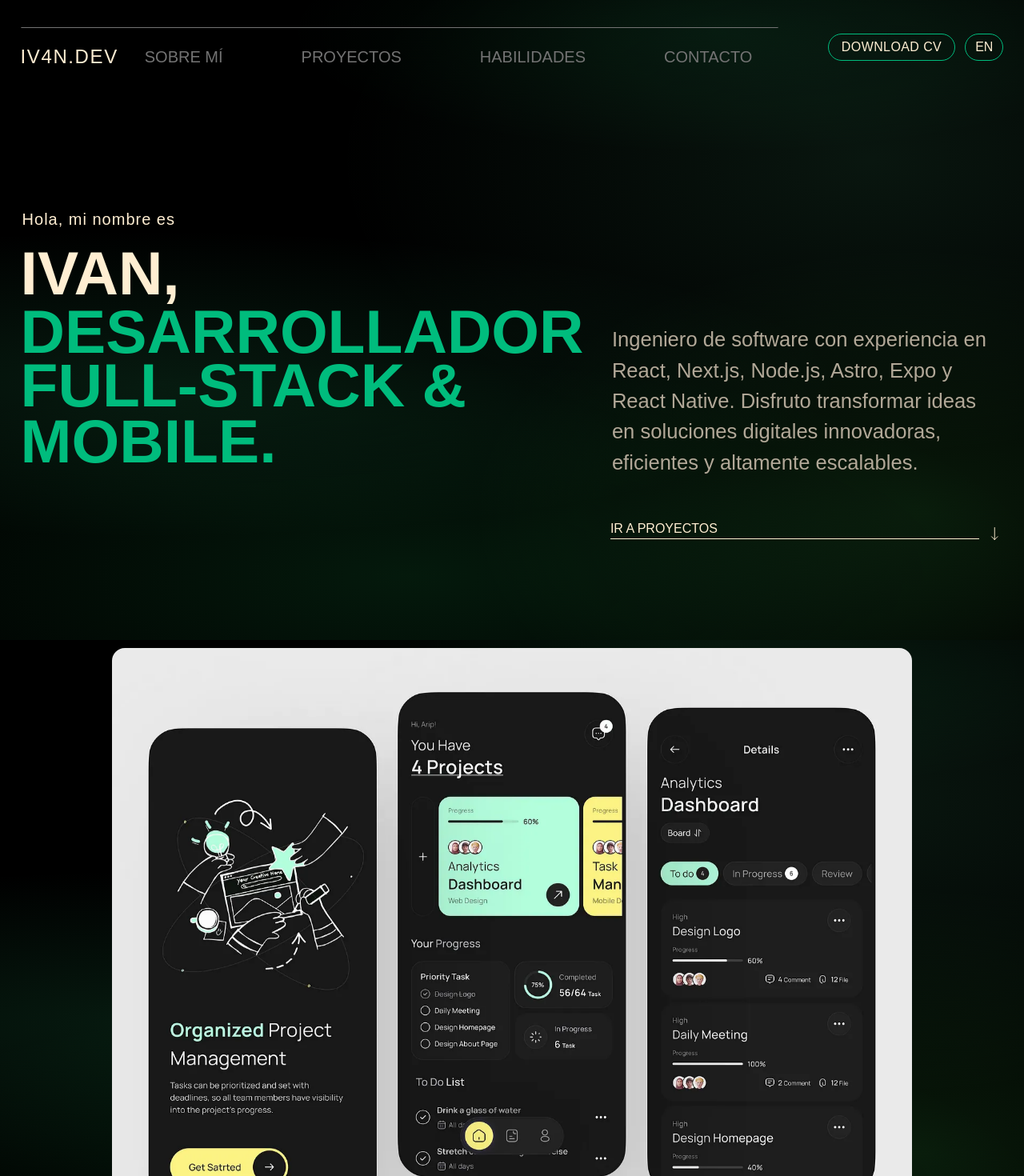
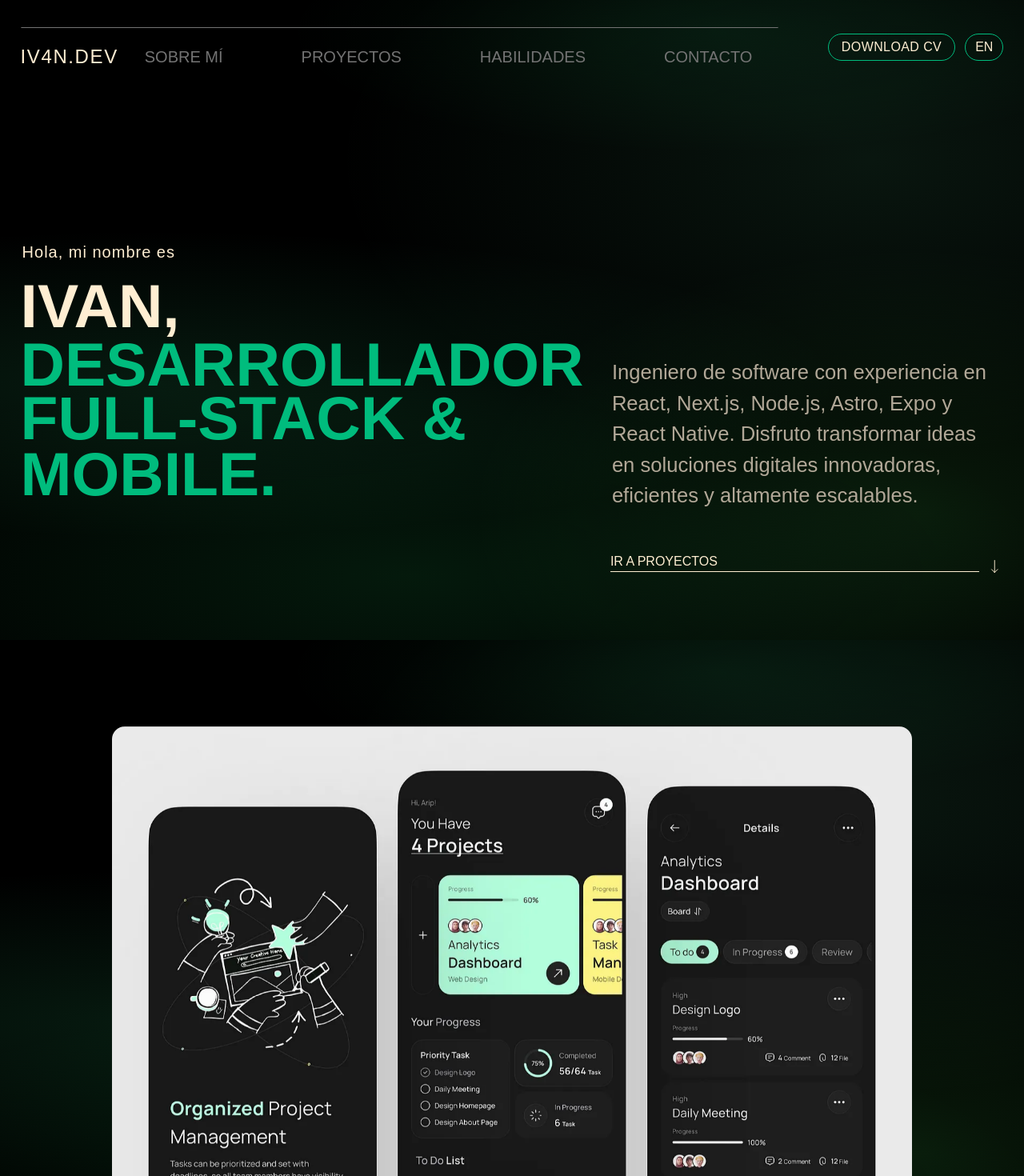
Before and after one commit to Iv44n/iv4n.dev, a Next.js app: page / in a window 1280 px wide. Shown: the top 1470 px of the page at 80% size. Built offline with nearby package versions, Linux system fonts and the light colour scheme; a web font is replaced by a local one.

Commit message:
refactor: improve layout and styling

```diff
--- a/src/app/page.tsx
+++ b/src/app/page.tsx
@@ -5,7 +5,7 @@ export default function Home() {
   return (
     <main
       aria-label='Hero section'
-      className='w-full min-h-screen flex flex-col items-center px-[5.2%] md:px-[3%] lg:px-[2%] py-20 lg:py-24'
+      className='w-full min-h-screen flex flex-col items-center px-[5.2%] md:px-[3%] lg:px-[2%]'
     >
       <Hero />
       <ProjectList />
--- a/src/components/Hero.tsx
+++ b/src/components/Hero.tsx
@@ -37,8 +37,8 @@ export default function Hero() {
     'Ingeniero de software con experiencia en React, Next.js, Node.js, Astro, Expo y React Native. Disfruto transformar ideas en soluciones digitales innovadoras, eficientes y altamente escalables.'
 
   return (
-    <section id='about' aria-label='Acerca de mí' className='w-full mb-20'>
-      <div className='flex flex-col justify-between gap-5 lg:flex-row lg:items-end lg:min-h-[calc(100vh-30rem)] mt-20 lg:mt-0'>
+    <section id='about' aria-label='Acerca de mí' className='w-full min-h-[calc(100vh-9rem)] lg:min-h-[calc(100vh-15rem)] flex flex-col justify-end'>
+      <div className='flex flex-col justify-between gap-5 lg:flex-row lg:items-end lg:mt-0'>
         <div className='flex-1'>
           <span className='block text-[clamp(1rem,3vw,1.25rem)] tracking-wider mb-4 pl-0.5'>
             Hola, mi nombre es
--- a/src/components/ProjectList.tsx
+++ b/src/components/ProjectList.tsx
@@ -71,7 +71,7 @@ export default function ProjectList() {
       id='projects'
       aria-label='Proyectos'
       ref={containerRef}
-      className='mt-12 flex justify-center'
+      className='pt-[30%] md:pt-[20%] lg:pt-[15%] flex justify-center'
     >
       <div className='w-full rounded-2xl overflow-hidden'>
         {projects.map(project => (
```
